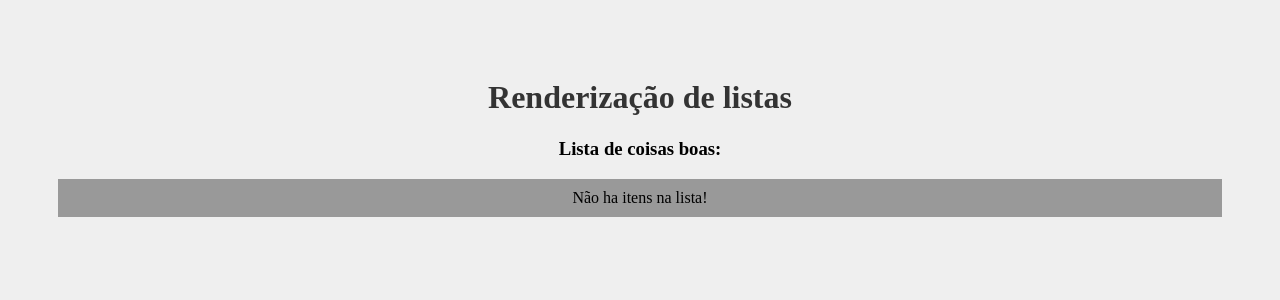
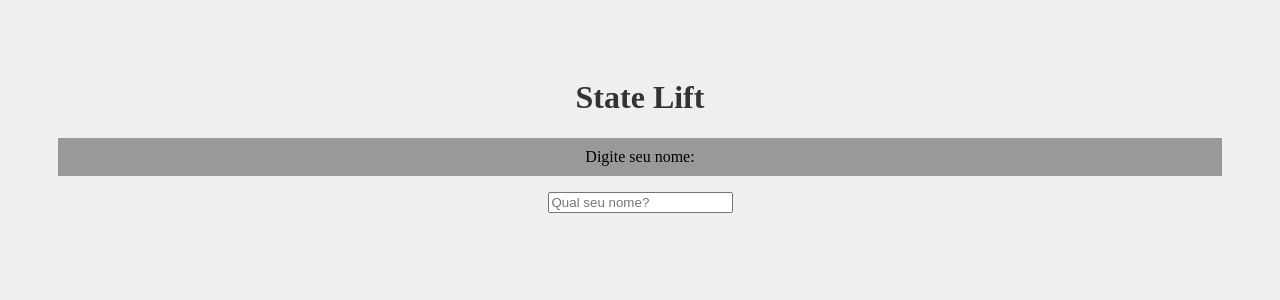
Before and after one commit to DanilodRamos/React-aulas, a React (Create React App) app in the folder meu-projeto/: page / in a window 1280 px wide. Shown: the top 300 px of the page. Built offline with nearby package versions, Linux system fonts and the light colour scheme.

Commit message:
State lift
aula 014

```diff
--- a/meu-projeto/src/App.js
+++ b/meu-projeto/src/App.js
@@ -1,15 +1,19 @@
+import {useState} from 'react'
+
 import './App.css'
-import OutraLista from './components/OutraLista'
+import SeuNome from './components/SeuNome'
+import Saudacao from './components/Saudacao'
+
 
 // sempre usar className //
   function App() {
-
-    const meuItens =['React','Vue', 'Angular']
+    const[nome,setNome] =useState()
 
   return (
     <div className="App">
-    <h1>Renderização de listas</h1>
-    <OutraLista itens={meuItens} />
+    <h1>State Lift</h1>
+    <SeuNome setNome={setNome}/>
+    <Saudacao nome={nome} />
      </div>
   )
 }
--- /dev/null
+++ b/meu-projeto/src/components/Saudacao.js
@@ -0,0 +1,10 @@
+function Saudacao ({nome}){
+    function  gerarSaudacao(algumnome){
+        return `olá, ${algumnome},tudo bem?`
+    }
+    return <>
+     {nome && <p>{gerarSaudacao(nome)}</p>}
+     </>
+     //se há algum nomee imprimi saudacao//
+}
+export default Saudacao
--- /dev/null
+++ b/meu-projeto/src/components/SeuNome.js
@@ -0,0 +1,15 @@
+function SeuNome ({setNome}){
+
+
+
+    return(
+
+        <div>
+            <p>Digite seu nome:</p>
+            <input type="text" placeholder="Qual seu nome?"
+            onChange={(e) => setNome(e.target.value)}/>
+
+            </div>
+    )
+}
+export default SeuNome
```
